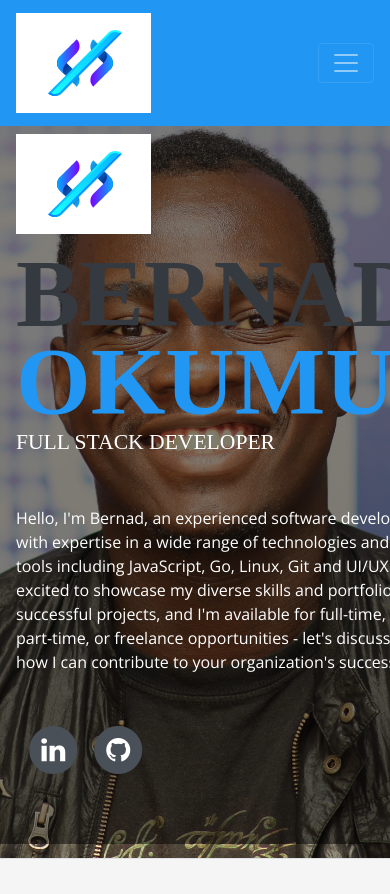
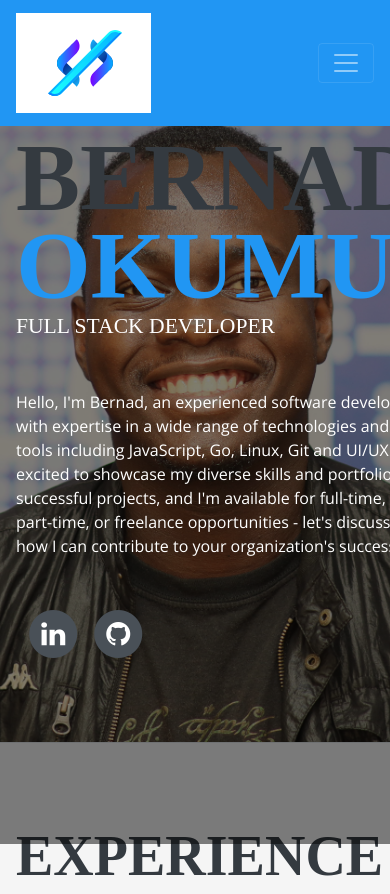
Before and after one commit to bernotieno/portfolio, a plain HTML site: page index.html in a window 390 px wide. Shown: the top 894 px of the page. Drawn offline with nearby package versions, Linux system fonts and the light colour scheme; a web font is replaced by a local one.

Commit message:
remove the extra logo when the portfolio is viewed using a phone

```diff
--- a/index.html
+++ b/index.html
@@ -64,7 +64,6 @@
     ======================================================-->
       <section class="resume-section p-3 p-lg-5 d-flex d-column" id="about">
           <div class="my-auto" >
-              <img src="img/logo-s.png" class="img-fluid mb-3" alt="">
               <h1 class="mb-0">Bernad
                 <span class="text-primary">Okumu</span>
               </h1>
```
